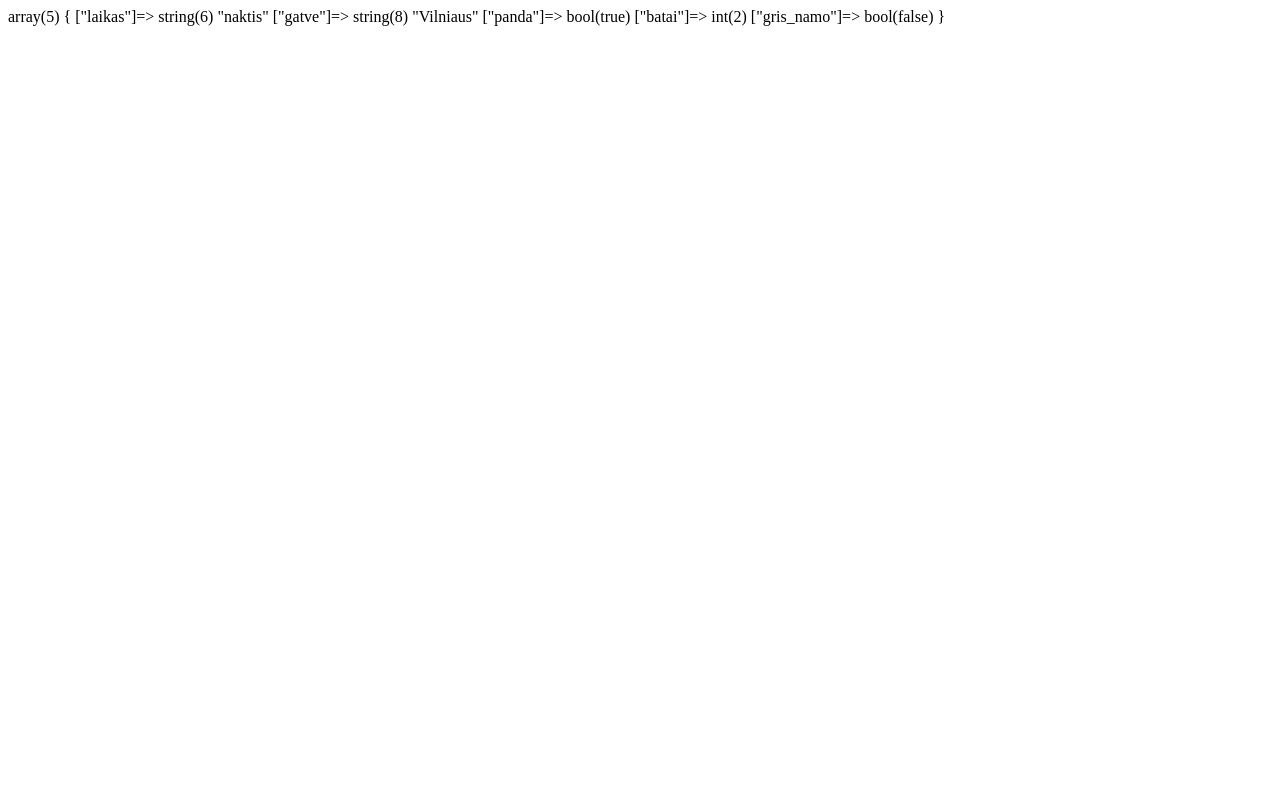
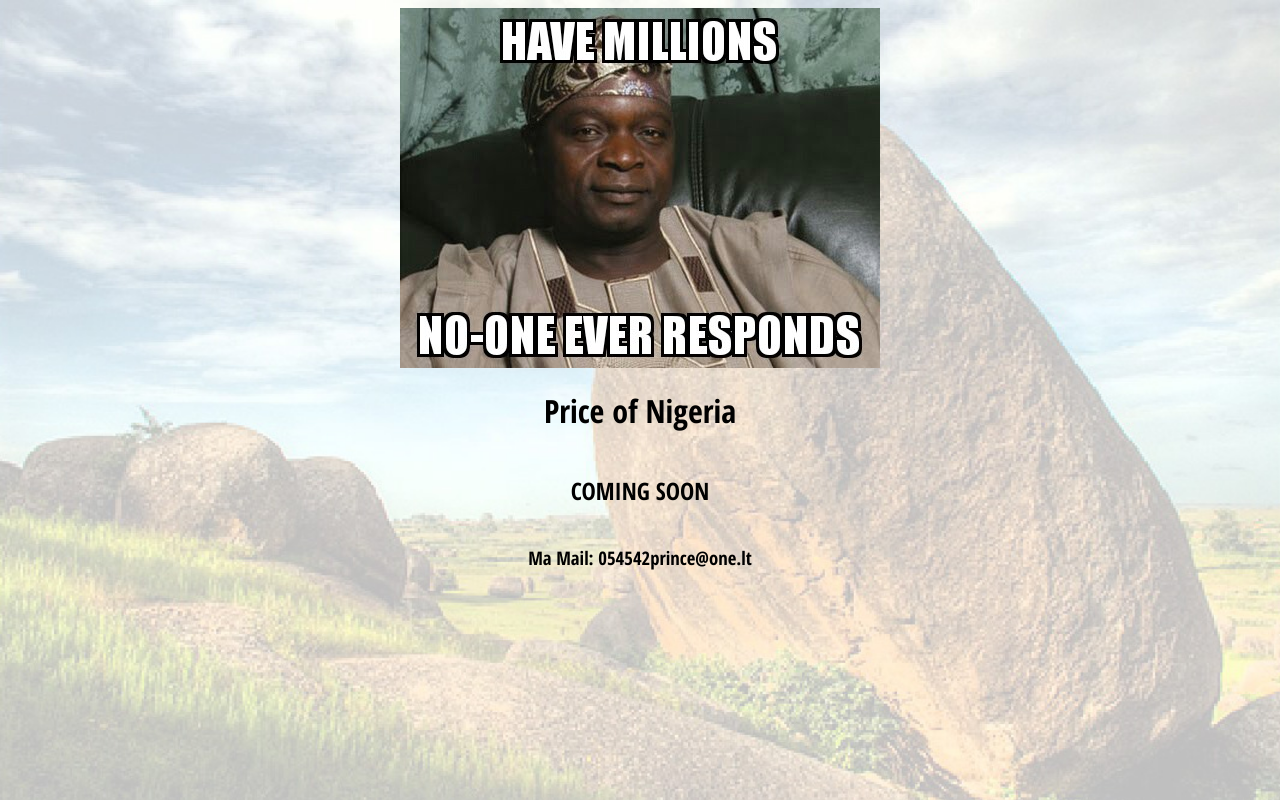
Before and after one commit to vytautasjaz/PHPbasics, a PHP site: page / in a window 1280 px wide. Run offline with PHP 8.4, Linux system fonts and the light colour scheme.

Commit message:
Price Of Nigeria

```diff
--- /dev/null
+++ b/assets/css/style.css
@@ -0,0 +1,12 @@
+@import url('https://fonts.googleapis.com/css?family=Open+Sans+Condensed:300,700&display=swap');
+*{
+    font-family: 'Open Sans Condensed', sans-serif;
+}
+body {
+    display: flex;
+    flex-direction: column;
+    justify-content: center;
+    align-items: center;
+    background-image: url('../images/bg.jpg');
+    background-size: cover;
+}
--- a/index.php
+++ b/index.php
@@ -1,11 +1,12 @@
-<?php
-
-$panda = [
-    'laikas' => 'naktis',
-    'gatve' => 'Vilniaus',
-    'panda' => true,
-    'batai' => 2,
-    'gris_namo' => false
-];
-
-var_dump($panda);
+<html>
+    <head>
+        <title>Nigerijos princai</title>
+        <link rel ="stylesheet" href="assets/css/style.css">
+    </head>
+    <body>
+        <img src="assets/images/coming_soon.jpg">
+        <h1>Price of Nigeria</h1>
+        <h2>COMING SOON</h2>
+        <h3>Ma Mail: 054542prince@one.lt</h3>
+    </body>
+</html>
```
Also changed, not shown: assets/images/bg.jpg (added), assets/images/coming_soon.jpg (added), 1 other file.
